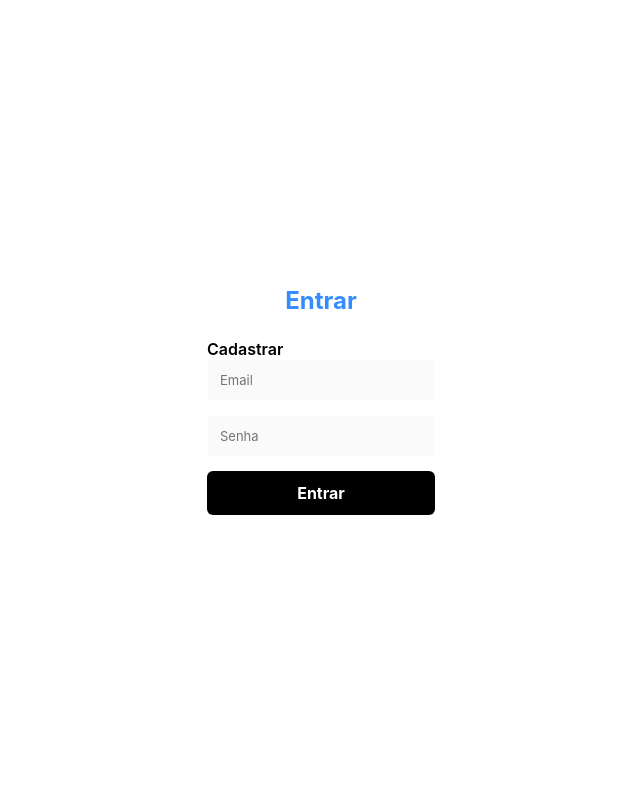
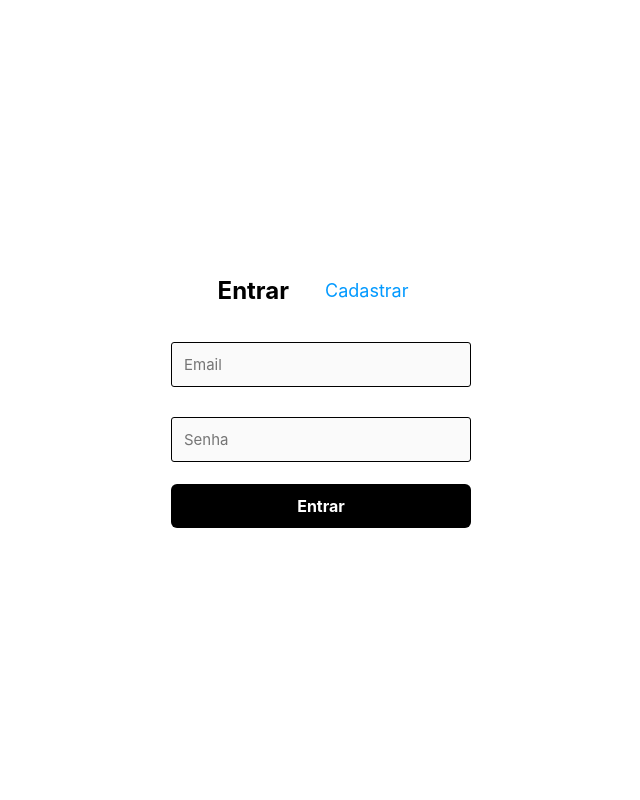
Before and after one commit to mavefos/mini-social, a Flask app: page /login in a window 1280 px wide. Shown: the whole page, without its empty margins (319-959 px from the left). Run offline with Flask 3, Linux system fonts and the light colour scheme.

Commit message:
alteracao de estilo

```diff
--- a/python/app/static/login.css
+++ b/python/app/static/login.css
@@ -2,52 +2,65 @@
     margin: 0;
     padding: 0;
     box-sizing: border-box;
-      font-family: -apple-system, BlinkMacSystemFont, 'Segoe UI', Roboto,
-        sans-serif;
+    font-family: -apple-system, BlinkMacSystemFont, 'Segoe UI', Roboto, sans-serif;
 }
+
 body {
     min-height: 100vh;
     display: flex;
     justify-content: center;
     align-items: center;
     background: #ffffff;
-      padding: 20px;
+    margin: 0;
+    padding: 0;
 }
-    h2 {
-      text-align: center;
-      margin-bottom: 24px;
-      color: #348cff;
+
+.container {
+    display: flex;
+    flex-direction: column;
+    align-items: center;
 }
+
+.header {
+    display: flex;
+    gap: 20px;
+    margin-bottom: 25px;
+    align-items: center;
+    justify-content: center;
+}
+
+.header h2 {
+    margin-bottom: 0;
+    color: #000000;
+}
+
 form {
     display: flex;
     flex-direction: column;
     gap: 14px;
+    align-items: center;
 }
+
 input[type='text'],
 input[type='email'],
 input[type='password'] {
     padding: 12px;
     border-radius: 3px;
-      border: 1px solid #ffffff;
-      font-size: 13px;
+    border: 1px solid #000000;
+    font-size: 15px;
     background-color: #fafafa;
-      transition: border-color 0.3s;
+    width: 300px;
+    margin: 8px 0;
 }
+
 input[type='text']:focus,
 input[type='email']:focus,
 input[type='password']:focus {
     outline: none;
-      border-color: #;
+    border-color: #348cff;
     background-color: #fff;
 }
-    .label-float {
-      position: relative;
-      display: flex;
-      flex-direction: column;
-    }
-    .label-float input {
-      padding-right: 40px;
-    }
+
 button {
     background-color: #000;
     color: white;
@@ -57,35 +70,21 @@
     font-weight: 700;
     font-size: 16px;
     cursor: pointer;
-      transition: background-color 0.3s ease;
+    width: 300px;
 }
+
 button:hover {
     background-color: #ff0000;
 }
-    .footer-text {
-      margin-top: 20px;
-      text-align: center;
-      font-size: 14px;
-      color: #000000;
-    }
-    .footer-text a {
-      color: #0095f6;
-      text-decoration: none;
-      font-weight: 600;
-    }
-    .footer-text a:hover {
-      text-decoration: underline;
-    }
-    .hidden {
-      display: none;
-    }
 
 a {
-      color: #000000;
+    color: #0099ff;
     text-decoration: none;
-      font-weight: 600;
+    font-size: 18px;
+    padding: 8px 16px;
 }
 
 a:hover {
     text-decoration: underline;
+    color: #0056b3;
 }
```
Also changed, not shown: python/app/static/cadastro.css (+38 -39 lines), python/app/static/homepage.css (+19 -1 lines). Lines whose indentation alone changed are shown as unchanged.
